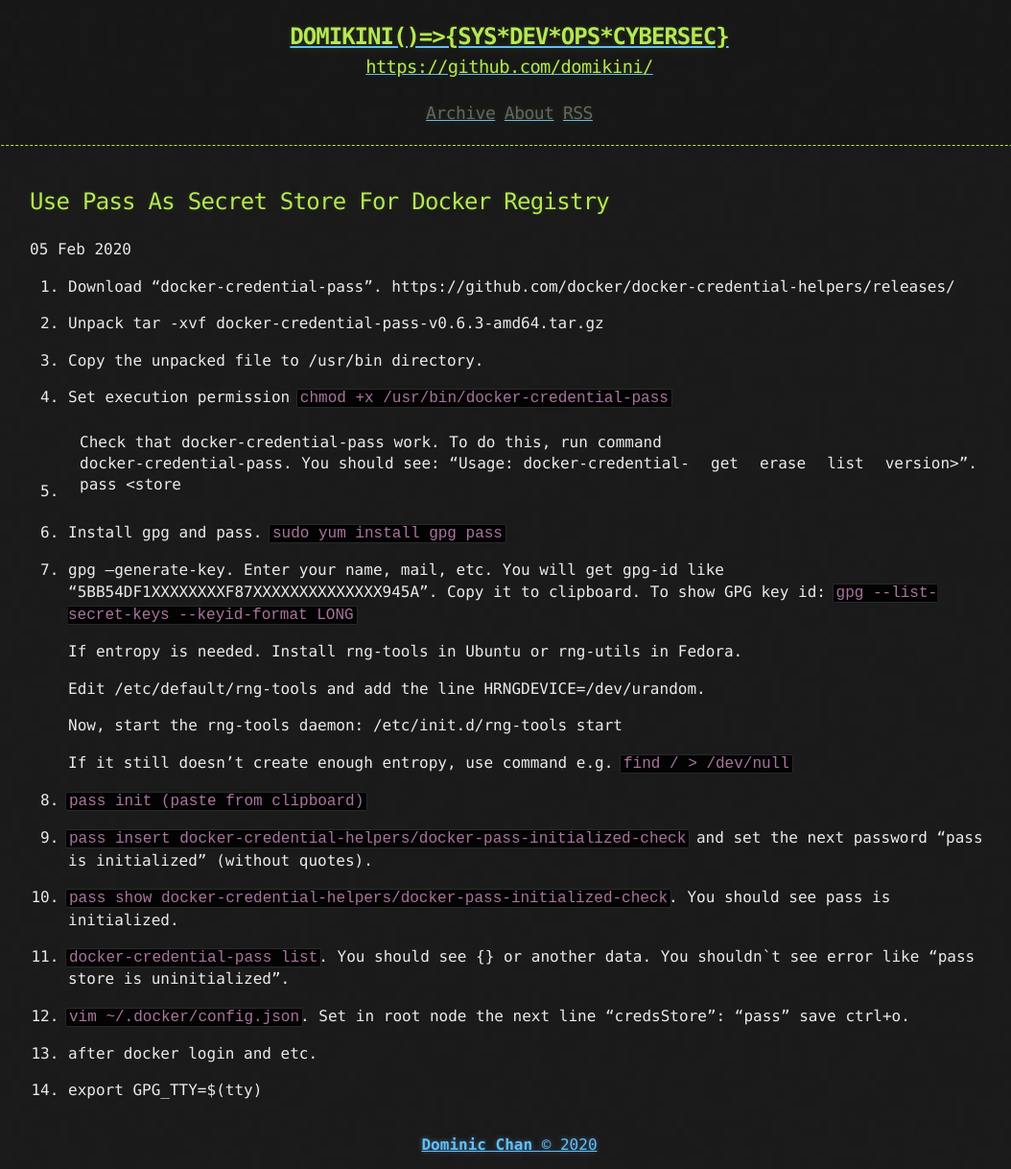
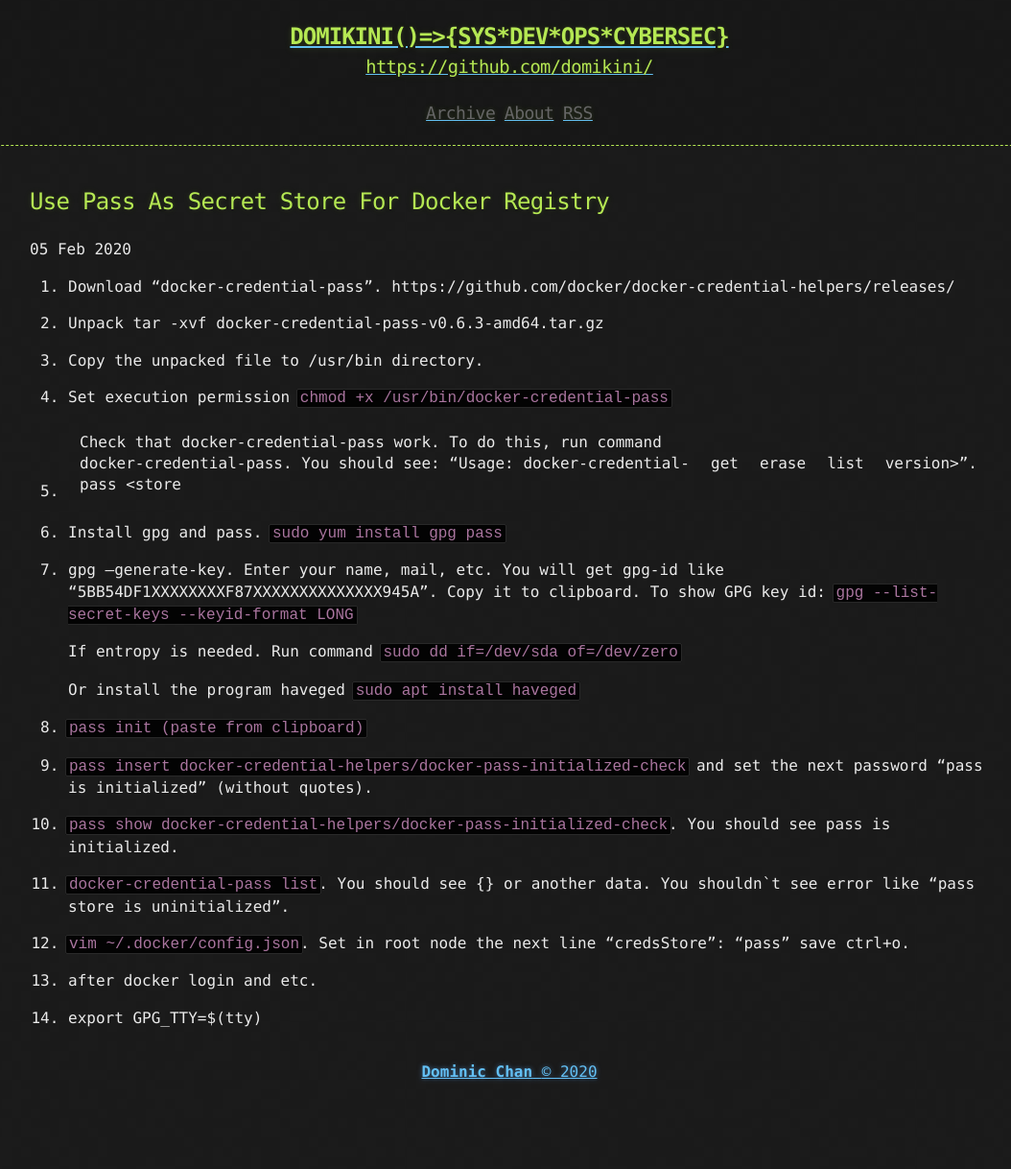
Before and after one commit to domikini/domikini.github.io, a Jekyll site: the page built from _posts/2020-02-05-Use-pass-as-secret-store-for-docker-registry.md, in a window 1280 px wide. Shown: the whole page at 96% size, without its empty margins (109-1163 px from the left). Built offline with Jekyll 4.4.1, drawn with Linux system fonts in a browser that asks for light colours; after the commit the page ends 1142 px from its top, so only the background shows below that.

Commit message:
update docs

```diff
--- a/_posts/2020-02-05-Use-pass-as-secret-store-for-docker-registry.md
+++ b/_posts/2020-02-05-Use-pass-as-secret-store-for-docker-registry.md
@@ -12,13 +12,9 @@
 
 7. gpg --generate-key. Enter your name, mail, etc. You will get gpg-id like "5BB54DF1XXXXXXXXF87XXXXXXXXXXXXXX945A". Copy it to clipboard. To show GPG key id: `gpg --list-secret-keys --keyid-format LONG`
 
-    If entropy is needed. Install rng-tools in Ubuntu or rng-utils in Fedora.
+    If entropy is needed. Run command `sudo dd if=/dev/sda of=/dev/zero`
 
-    Edit /etc/default/rng-tools and add the line HRNGDEVICE=/dev/urandom.
-
-    Now, start the rng-tools daemon: /etc/init.d/rng-tools start
-
-    If it still doesn't create enough entropy, use command e.g. `find / > /dev/null`
+    Or install the program haveged `sudo apt install haveged`
 
 8. `pass init (paste from clipboard)`
 
```
